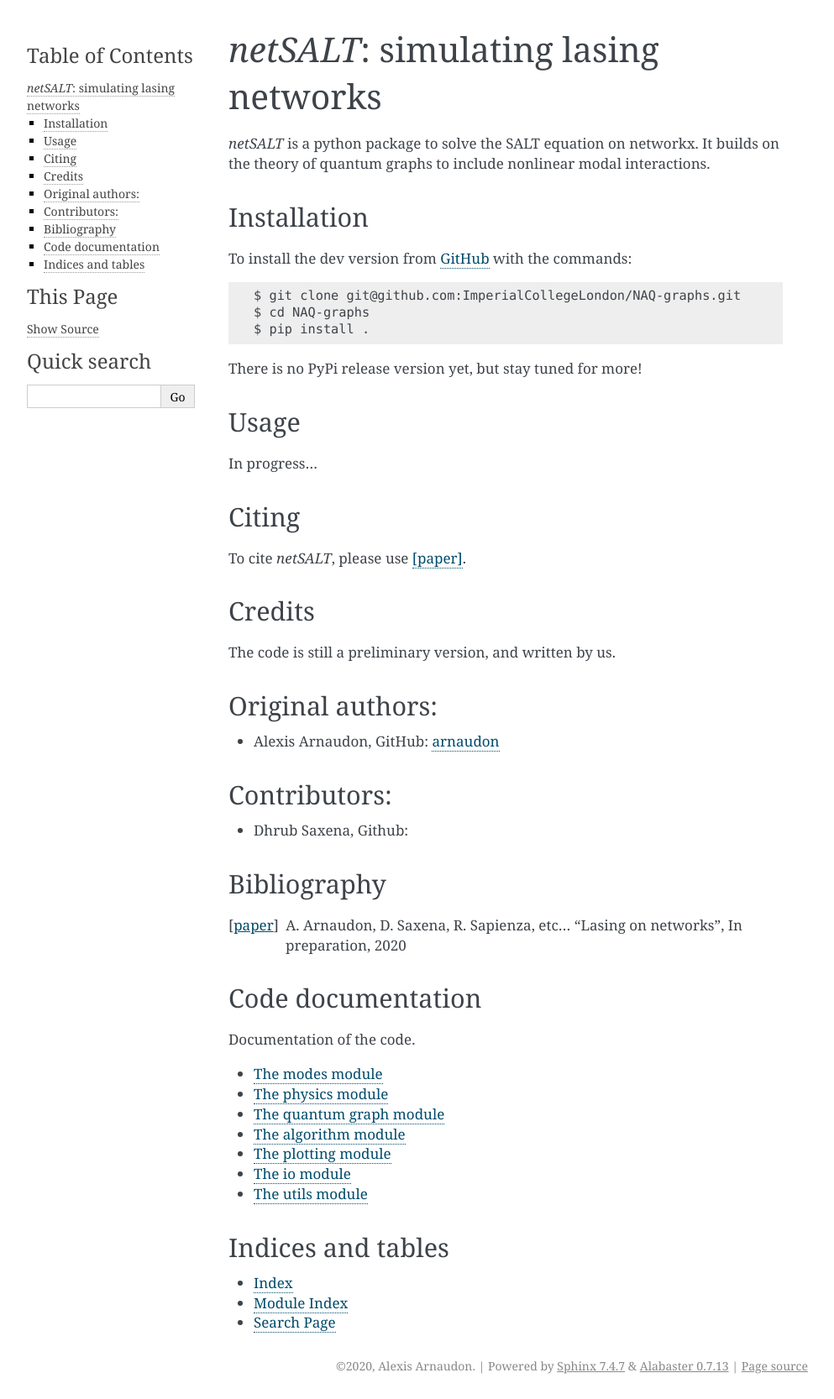
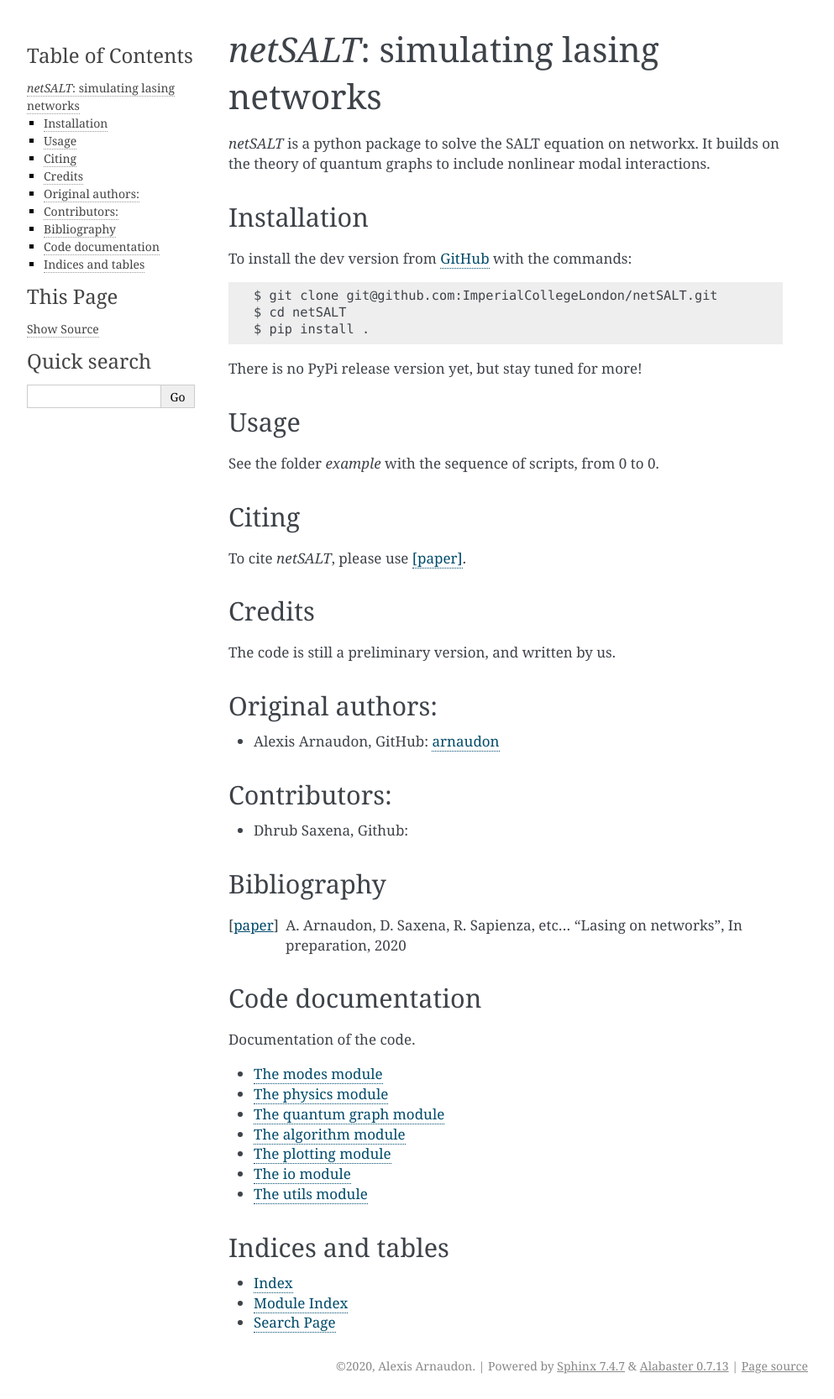
Before and after one commit to arnaudon/netSALT, a Sphinx documentation site: the page built from doc/source/index.rst, in a window 1280 px wide. Shown: the whole page at 84% size, without its empty margins (148-1141 px from the left). Built offline with Sphinx 7.4.7, drawn with Linux system fonts in a browser that asks for light colours.

Commit message:
doc update

```diff
--- a/doc/source/index.rst
+++ b/doc/source/index.rst
@@ -13,8 +13,8 @@
 
 To install the dev version from `GitHub <https://github.com/imperialcollegelondon/hcga/>`_ with the commands::
 
-       $ git clone git@github.com:ImperialCollegeLondon/NAQ-graphs.git
-       $ cd NAQ-graphs
+       $ git clone git@github.com:ImperialCollegeLondon/netSALT.git
+       $ cd netSALT
        $ pip install .
 
 There is no PyPi release version yet, but stay tuned for more!
@@ -22,7 +22,8 @@
 
 Usage
 *****
-In progress...
+
+See the folder `example` with the sequence of scripts, from 0 to 0.
 
 Citing
 ******
```
